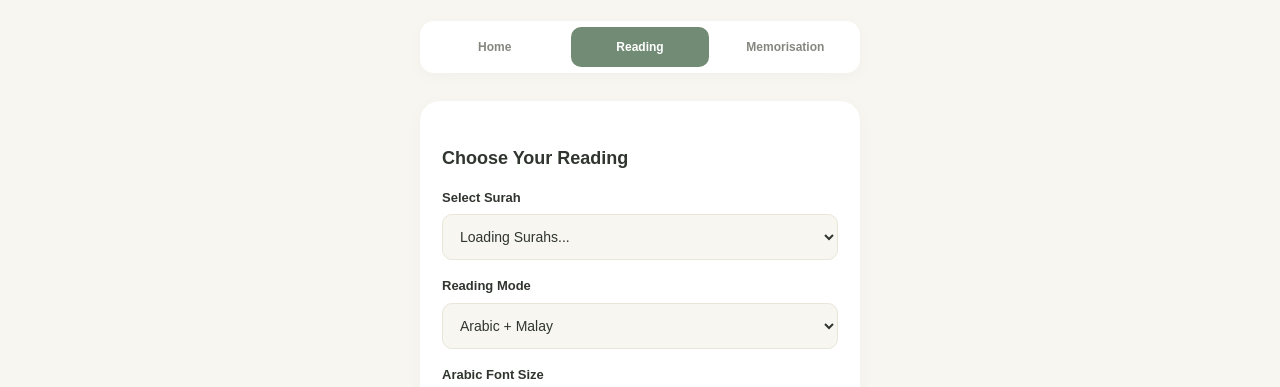
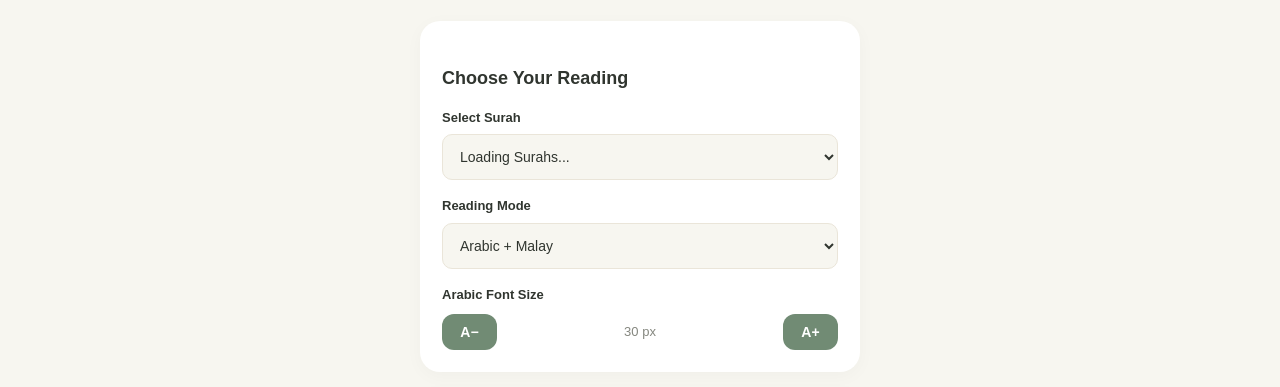
Before and after one commit to fireflysam08/Quran-daily, a plain HTML site: page quran.html in a window 1280 px wide. Shown: the part 114-501 px from the top of the page. Drawn offline with Linux system fonts and the light colour scheme.

Commit message:
Update quran.html

```diff
--- a/quran.html
+++ b/quran.html
@@ -21,12 +21,6 @@
       </div>
       <div>📖</div>
     </header>
-
-    <nav class="main-nav">
-      <a href="index.html" class="nav-link">Home</a>
-      <a href="reading.html" class="nav-link active">Reading</a>
-      <a href="memorisation.html" class="nav-link">Memorisation</a>
-    </nav>
 
     <!-- READER CONTROLS -->
     <section class="card">
```
